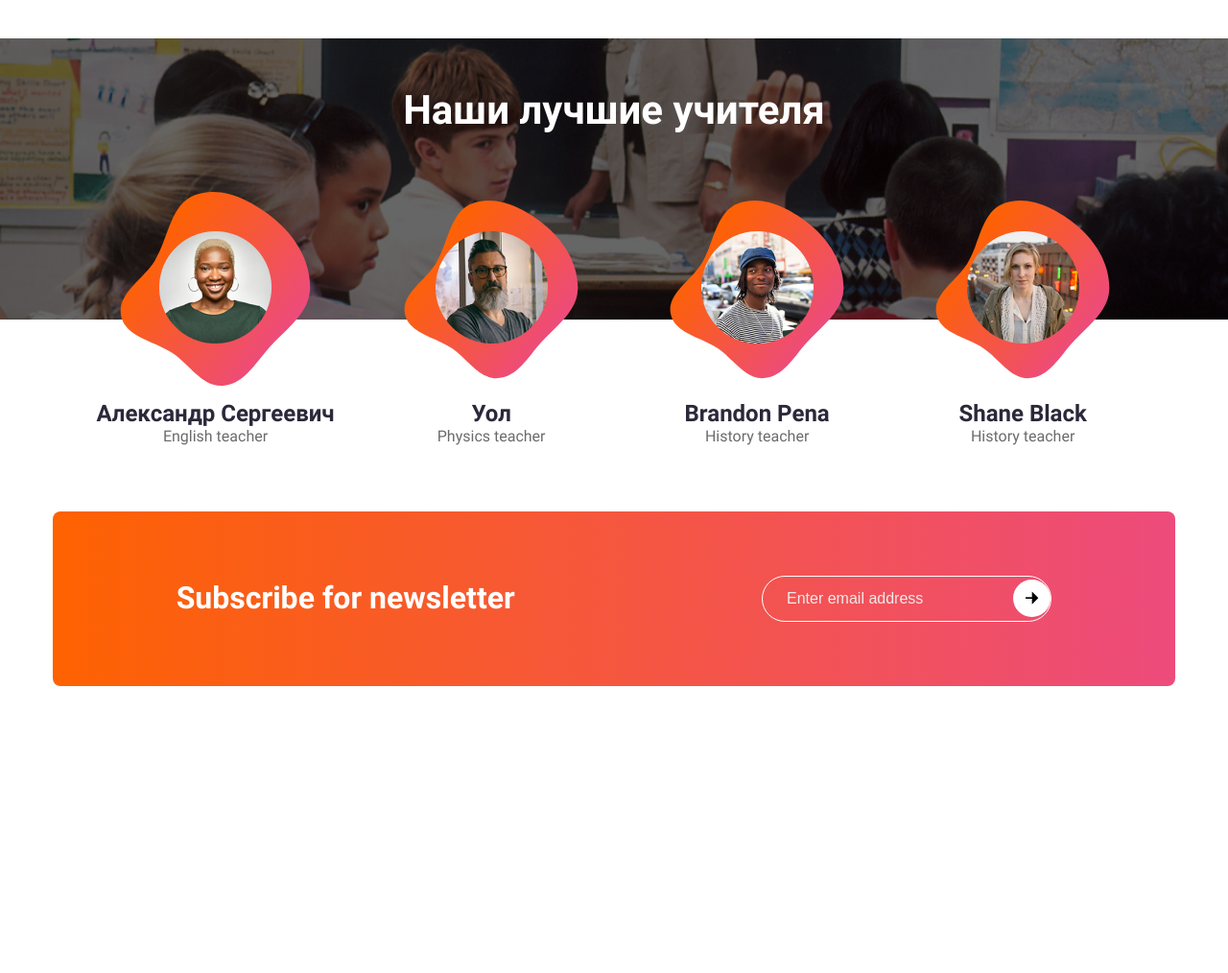
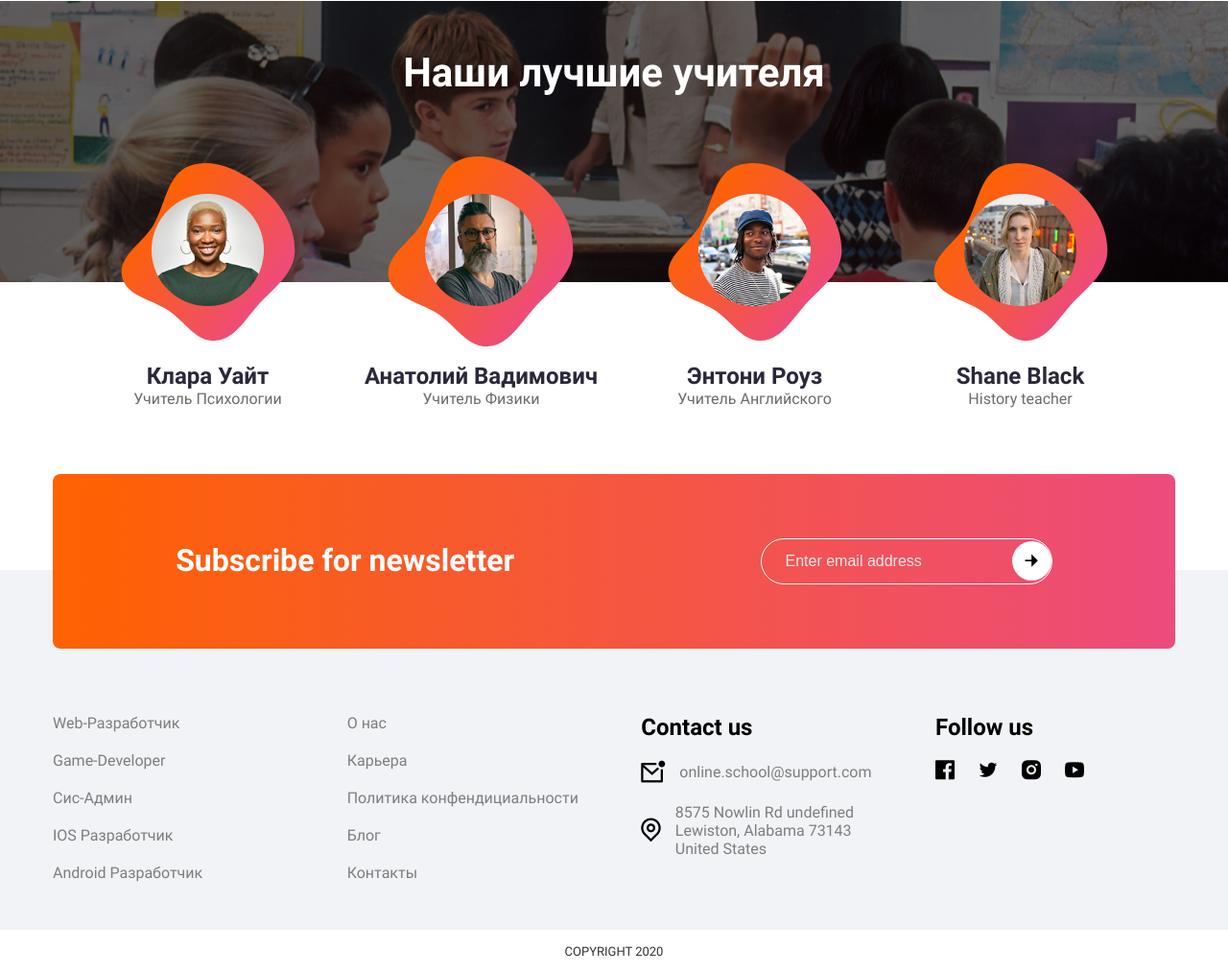
Before and after one commit to NineSirius/online-learning, a plain HTML site: page index.html in a window 1280 px wide. Shown: the part 2710-3724 px from the top of the page at 96% size. Before the commit the page ends 3425 px from the top, so only its background shows below. Drawn offline with nearby package versions, Linux system fonts and the light colour scheme; files whose address does not match are found by name.

Commit message:
make and complete footer

```diff
--- a/assets/scss/_footer.scss
+++ b/assets/scss/_footer.scss
@@ -1,7 +1,18 @@
 .footer {
-  margin-top:200px;
+  position: relative;
+  margin-top: 300px;
+  background: #F1F3F6;
+
+  .newsletter-block-container {
+    position: relative;
+    padding-top: 150px;
+  }
 
   .newsletter-block {
+    position: absolute;
+    width: 100%;
+    top: -100px;
+    left: auto;
     padding: 67px 0;
     background: var(--base-gradient);
     display: flex;
@@ -37,17 +48,111 @@
       .footer-arrow-btn {
         background: var(--light-color);
         color: #000;
+        padding: 14px;
       }
     }
   }
 
+  .footer-container {
+    padding-bottom: 50px;
+    display: flex;
+    justify-content: space-between;
+
+    .footer-col {
+      max-width: 250px;
+      flex-basis: 25%;
+      display: flex;
+      flex-direction: column;
+      gap: 20px;
+
+      .footer-title {
+        font-weight: 400;
+        font-size: 1.5rem;
+        line-height: 28px;
+        color: #000000;
+      }
+
+      .footer-link {
+        color: #7D7D7D;
+        display: inline-flex;
+        align-items: center;
+        gap: 15px;
+
+        i {
+          color: #000000 !important;
+          font-size: 25px;
+        }
+      }
+
+      .footer-block {
+        display: flex;
+        gap: 25px;
+        font-size: 20px;
+
+        .nav-link {
+          color: #000;
+        }
+      }
+    }
+  }
+
+  .footer-end {
+    background: #FFF;
+    text-align: center;
+    padding: 15px;
+
+    .footer-copyright {
+      color: #333;
+      font-weight: 400;
+      font-size: 0.8125rem;
+      text-transform: uppercase;
+    }
+  }
+
+  @include _1200px {
+    margin-top: 600px;
 
 
-  @include _1200px {
-    margin-top: 500px;
+  }
+
+  @include _992px {
+
+    .footer-container {
+      justify-content: center;
+      flex-wrap: wrap;
+      gap: 20px;
+    }
+
+    .footer-col {
+      text-align: center ;
+      max-width: unset !important;
+      flex-basis: 45% !important;
+
+      .footer-link {
+        align-self: center;
+      }
+
+      .footer-block {
+        justify-content: center;
+      }
+    }
   }
 
   @include _530px {
-    margin-top: 1100px;
+    margin-top: 1200px;
+
+    .footer-col {
+      flex-basis: 100% !important;
+      border-bottom: 2px solid #dadada;
+      padding-bottom: 15px;
+    }
+  }
+
+  @media (max-width: 440px) {
+    margin-top: 1250px;
+
+    .newsletter-block {
+      padding-bottom: 80px;
+    }
   }
 }
--- a/assets/scss/_header.scss
+++ b/assets/scss/_header.scss
@@ -96,6 +96,11 @@
     .header-title {
       font-size: 3.75rem;
       line-height: 4.375rem;
+
+      @include _530px {
+        font-size: 3rem;
+        line-height: 3.5rem;
+      }
     }
 
     .header-desc {
--- a/assets/scss/_main.scss
+++ b/assets/scss/_main.scss
@@ -212,11 +212,11 @@
   background: linear-gradient(90deg,#F1F3F6 50%, #FFF 50%);
   border-radius: 0px 12px 0px 0px;
   padding: 55px 0;
-а
+
   .arrow-btns {
     position: absolute;
     top: 240px;
-    right: 250px;
+    left: auto;
 
     display: flex;
     gap: 25px;
--- a/index.html
+++ b/index.html
@@ -275,8 +275,8 @@
               <img src="assets/img/teacher-item1.png" alt="img">
             </div>
             <article class="teacher-item-info">
-              <h2 class="title teacher-item-title">Александр Сергеевич</h2>
-              <p class="desc teacher-item-desc">English teacher</p>
+              <h2 class="title teacher-item-title">Клара Уайт</h2>
+              <p class="desc teacher-item-desc">Учитель Психологии</p>
             </article>
           </div>
           <div class="teacher-item">
@@ -284,8 +284,8 @@
               <img src="assets/img/teacher-item2.png" alt="img">
             </div>
             <article class="teacher-item-info">
-              <h2 class="title teacher-item-title">Уол</h2>
-              <p class="desc teacher-item-desc">Physics teacher</p>
+              <h2 class="title teacher-item-title">Анатолий Вадимович</h2>
+              <p class="desc teacher-item-desc">Учитель Физики</p>
             </article>
           </div>
           <div class="teacher-item">
@@ -293,8 +293,8 @@
               <img src="assets/img/teacher-item3.png" alt="img">
             </div>
             <article class="teacher-item-info">
-              <h2 class="title teacher-item-title">Brandon Pena</h2>
-              <p class="desc teacher-item-desc">History teacher</p>
+              <h2 class="title teacher-item-title">Энтони Роуз</h2>
+              <p class="desc teacher-item-desc">Учитель Английского</p>
             </article>
           </div>
           <div class="teacher-item">
@@ -312,6 +312,7 @@
   </main>
 
   <footer class="footer">
+    <div class="newsletter-block-container container">
       <section class="newsletter-block container">
         <h2 class="title newsletter-title">Subscribe for newsletter</h2>
 
@@ -322,6 +323,40 @@
           </label>
         </div>
       </section>
+    </div>
+    <div class="footer-container container">
+      <div class="footer-col">
+        <a href="#" class="footer-link">Web-Разработчик</a>
+        <a href="#" class="footer-link">Game-Developer</a>
+        <a href="#" class="footer-link">Сис-Админ</a>
+        <a href="#" class="footer-link">IOS Разработчик</a>
+        <a href="#" class="footer-link">Android Разработчик</a>
+      </div>
+      <div class="footer-col">
+        <a href="#" class="footer-link">О нас</a>
+        <a href="#" class="footer-link">Карьера</a>
+        <a href="#" class="footer-link">Политика конфендициальности</a>
+        <a href="#" class="footer-link">Блог</a>
+        <a href="#" class="footer-link">Контакты</a>
+      </div>
+      <div class="footer-col">
+        <h2 class="footer-col-title">Contact us</h2>
+        <a href="#" class="footer-link"><i class="icon-envelope"></i> online.school@support.com</a>
+        <a href="#" class="footer-link"><i class="icon-location"></i> 8575 Nowlin Rd undefined Lewiston, Alabama 73143 United States</a>
+      </div>
+      <div class="footer-col">
+        <h2 class="footer-col-title">Follow us</h2>
+        <div class="footer-block">
+          <a href="#" class="nav-link"><i class="icon-facebook"></i></a>
+          <a href="#" class="nav-link"><i class="icon-twitter"></i></a>
+          <a href="#" class="nav-link"><i class="icon-instagram"></i></a>
+          <a href="#" class="nav-link"><i class="icon-youtube"></i></a>
+        </div>
+      </div>
+    </div>
+    <div class="footer-end">
+      <h2 class="footer-copyright">Copyright 2020</h2>
+    </div>
   </footer>
 
 
```
Also changed, not shown: assets/css/styles.css, 1 other file. Lines whose indentation alone changed are shown as unchanged.
